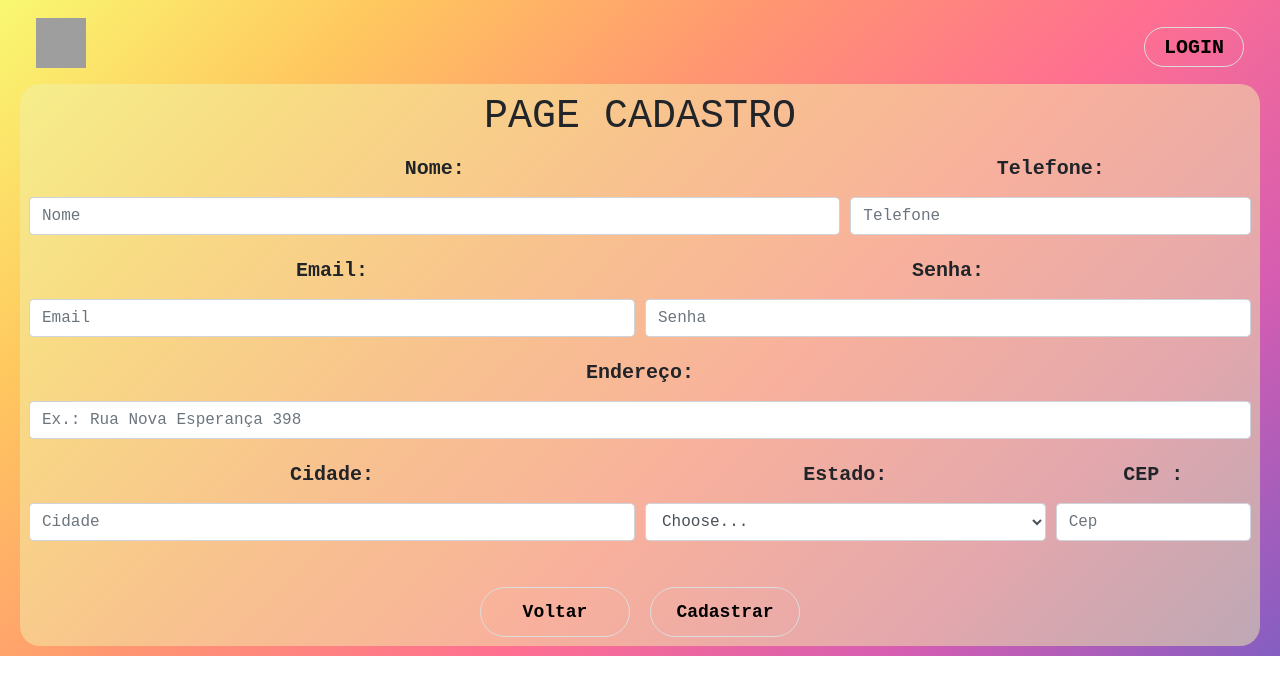
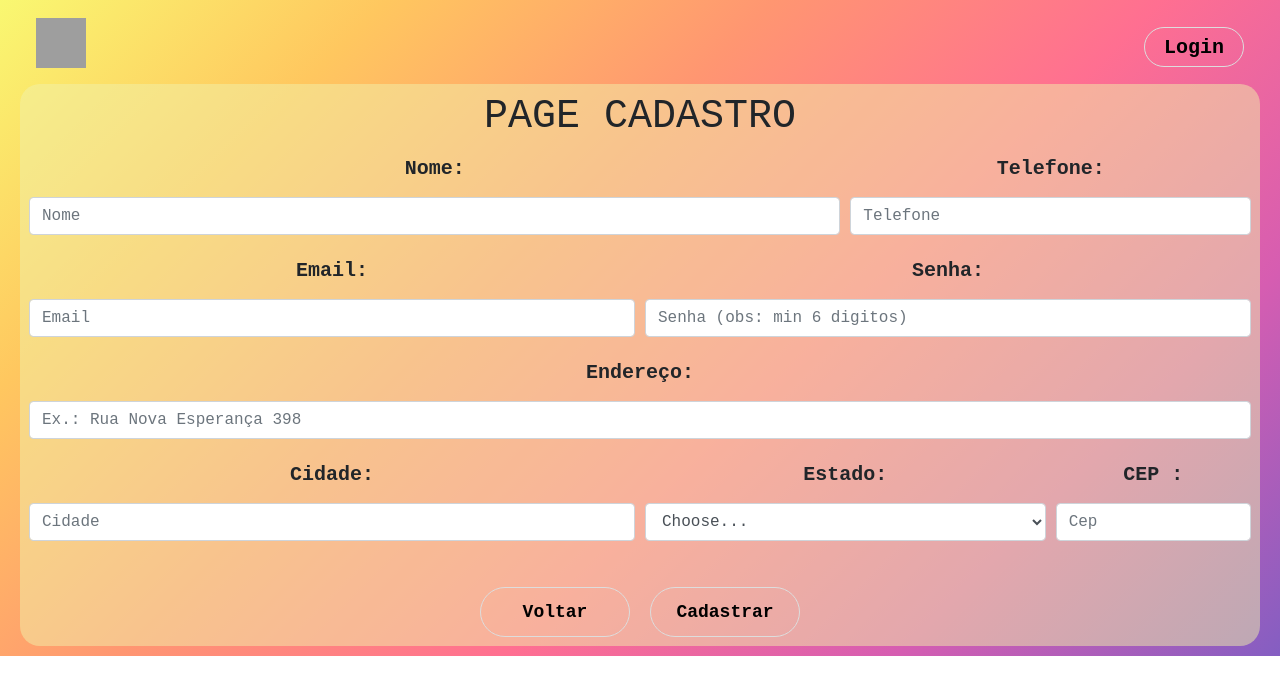
Before and after one commit to kassiaavelino/cliente-frontend, a React (Create React App) app: page /cadastro in a window 1280 px wide. Shown: the top 694 px of the page. Built offline with nearby package versions, Linux system fonts and the light colour scheme; grey boxes are pictures that could not be loaded; the HTML template or start-up script is replaced by a standard one.

Commit message:
fix: Resolve conflicts

```diff
--- a/src/pages/cadastro/index.js
+++ b/src/pages/cadastro/index.js
@@ -48,7 +48,7 @@ exibeErro() {
               <div className="navbar">
                     <h1><Link to="/"><img className="logo" alt="logo" src={Logo}/></Link></h1>
                     <button className="button">
-                        <Link to='/login'>LOGIN</Link>
+                        <Link to='/login'>Login</Link>
                     </button>
                 </div>
 
@@ -106,7 +106,7 @@ exibeErro() {
                              class="form-control"
                              id="inputPassword4"
                              name="senha"
-                             placeholder="Senha"
+                             placeholder="Senha (obs: min 6 digitos)"
                              minLength="3"
                              maxLength="100"
                              required
--- a/src/pages/p_detalhes/index.js
+++ b/src/pages/p_detalhes/index.js
@@ -24,7 +24,7 @@ export default class Detalhes extends Component {
 
 
     render() {
-        const { produtos, index } = this.state;
+        const { produtos } = this.state;
 
         return (
             <div className="produtos-info">
```
Also changed, not shown: src/pages/produtos/index.js (indentation only), 2 other files (tests, documents, lock files or other folders).
